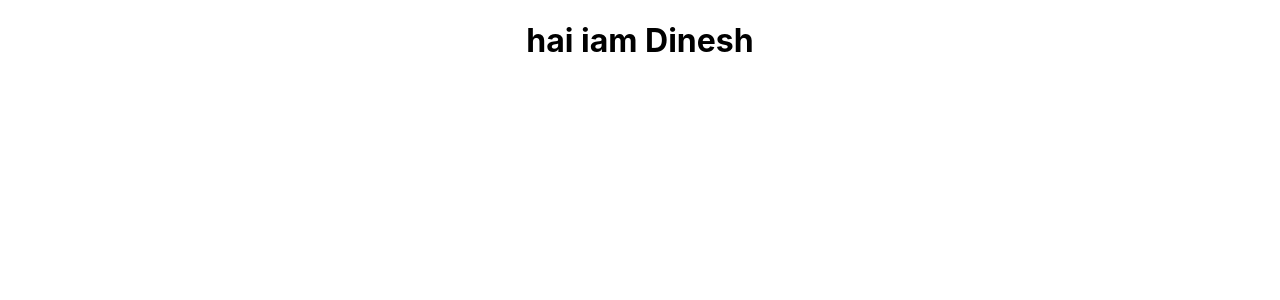
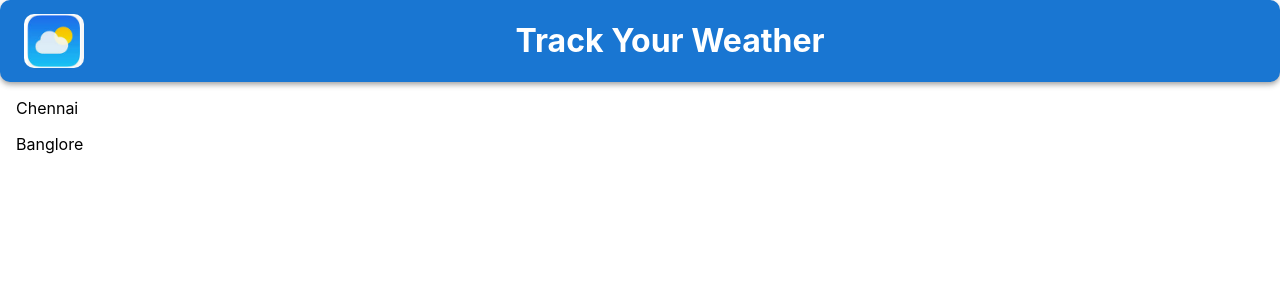
Before and after one commit to Dineshreddyvengampalli/weather-tracker-react-auth, a React (Create React App) app: page / in a window 1280 px wide. Shown: the top 300 px of the page. Built offline with nearby package versions, Linux system fonts and the light colour scheme.

Commit message:
added basic design

```diff
--- a/package.json
+++ b/package.json
@@ -3,9 +3,14 @@
   "version": "0.1.0",
   "private": true,
   "dependencies": {
+    "@emotion/react": "^11.10.4",
+    "@emotion/styled": "^11.10.4",
+    "@mui/material": "^5.10.3",
     "@testing-library/jest-dom": "^5.16.5",
     "@testing-library/react": "^13.3.0",
     "@testing-library/user-event": "^13.5.0",
+    "aws-sdk": "^2.1209.0",
+    "axios": "^0.27.2",
     "react": "^18.2.0",
     "react-dom": "^18.2.0",
     "react-scripts": "5.0.1",
--- a/src/App.js
+++ b/src/App.js
@@ -1,12 +1,12 @@
-import logo from './logo.svg';
 import './App.css';
-
+import NavBar from './Components/NavBar'
+import MainBody from './Components/MainBody'
 function App() {
   return (
     <div className="App">
-      <h1>
-        hai iam Dinesh
-      </h1>
+      <NavBar/>
+      <MainBody/>
+
     </div>
   );
 }
--- /dev/null
+++ b/src/Components/MainBody.js
@@ -0,0 +1,19 @@
+import {Stack,List,ListItemButton,ListItem} from '@mui/material'
+
+let MainBody = ()=>{
+    return(
+        <div>
+            <Stack direction='row'>
+                <List>
+                    <ListItemButton >Chennai</ListItemButton>
+                    <ListItemButton>Banglore</ListItemButton>
+                </List>
+            </Stack>
+
+        </div>
+
+    )
+
+}
+
+export default MainBody
--- /dev/null
+++ b/src/Components/NavBar.css
@@ -0,0 +1,11 @@
+.logo{
+    border-radius: 10px;
+    max-width: 60px;
+}
+.appbar{
+    border-radius: 10px;
+
+}
+.main-heading{
+    flex-grow: 1;
+}
--- /dev/null
+++ b/src/Components/NavBar.js
@@ -0,0 +1,16 @@
+import {AppBar,Toolbar,Button} from '@mui/material'
+import logo from './logo.png'
+import  './NavBar.css'
+let NavBar = ()=>{
+    return(
+        <AppBar className='appbar' position="static">
+            <Toolbar>
+                <img src={logo} alt='logo' className='logo'></img>
+                <h1 className='main-heading'>Track Your Weather</h1>
+            </Toolbar>
+
+
+        </AppBar>
+    )
+}
+export default NavBar
--- a/src/index.js
+++ b/src/index.js
@@ -2,7 +2,6 @@ import React from 'react';
 import ReactDOM from 'react-dom/client';
 import './index.css';
 import App from './App';
-import reportWebVitals from './reportWebVitals';
 
 const root = ReactDOM.createRoot(document.getElementById('root'));
 root.render(
@@ -10,8 +9,3 @@ root.render(
     <App />
   </React.StrictMode>
 );
-
-// If you want to start measuring performance in your app, pass a function
-// to log results (for example: reportWebVitals(console.log))
-// or send to an analytics endpoint. Learn more: https://bit.ly/CRA-vitals
-reportWebVitals();
```
Also changed, not shown: src/Components/DisplayWeather.js (added, +19 -0 lines), src/Components/WeatherTrack.js (added, +81 -0 lines), src/Components/logo.png (added), 1 other file (tests, documents, lock files or other folders).
